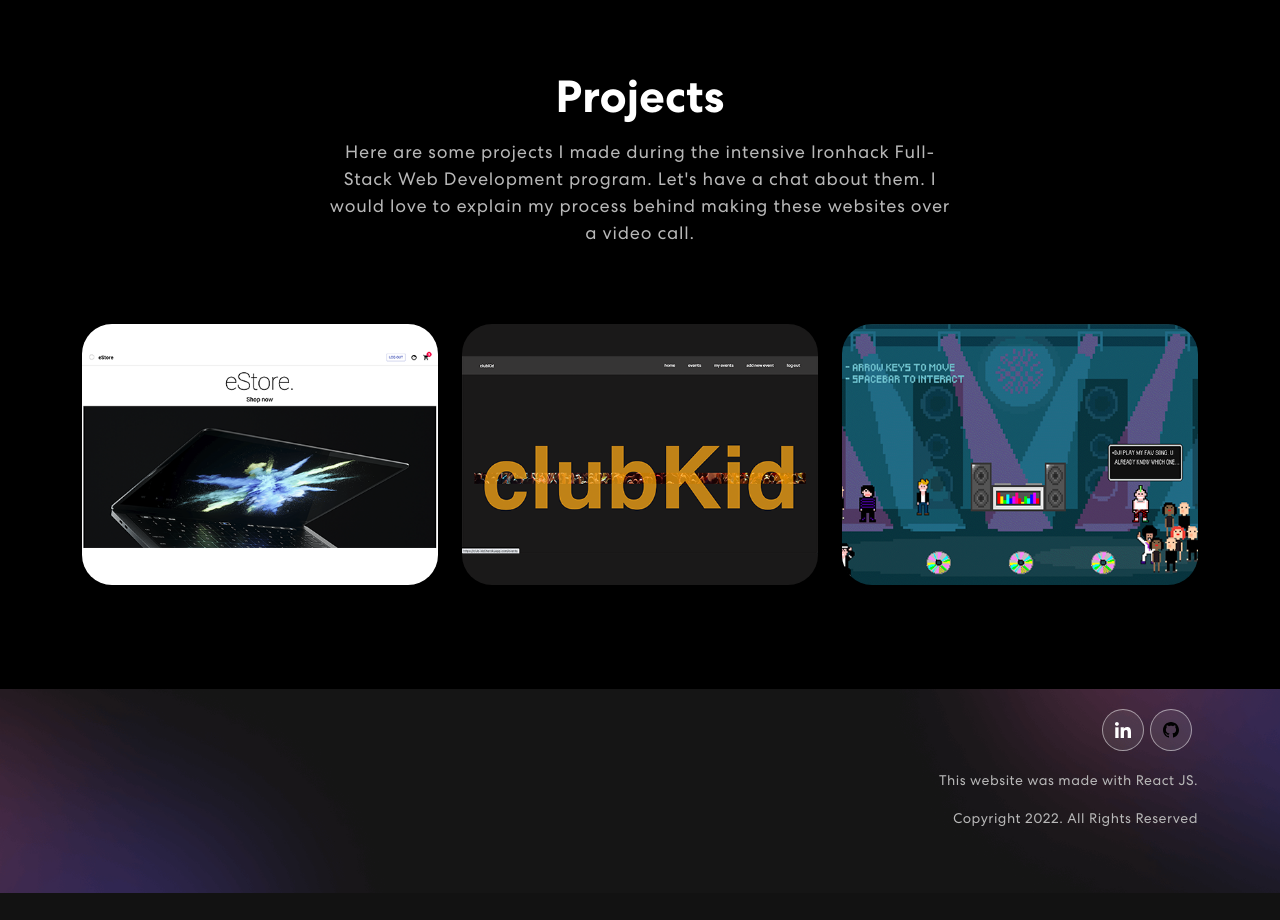
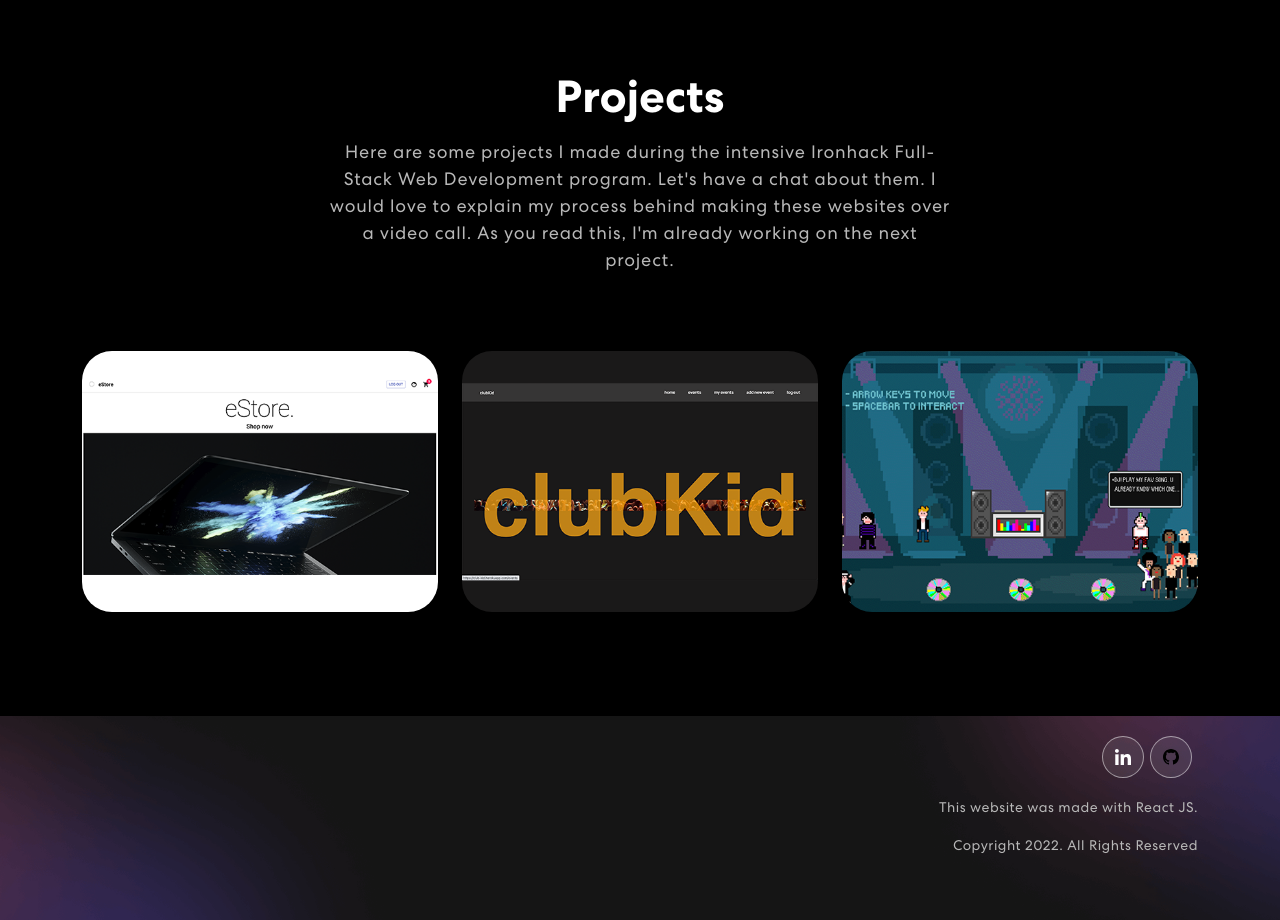
Before and after one commit to adam-alfraih/adam-alfraih, a React (Create React App) app: page / in a window 1280 px wide. Shown: the part 1760-2680 px from the top of the page. Before the commit the page ends 2653 px from the top, so only its background shows below. Built offline with nearby package versions, Linux system fonts and the light colour scheme.

Commit message:
edit banner text

```diff
--- a/src/Components/Banner.js
+++ b/src/Components/Banner.js
@@ -64,7 +64,7 @@ export const Banner = () => {
                                         <br />
                                         Wordpress, Squarespace, and Webflow are hosting services that we can work with.
                                         <br />
-                                        You can expect a website that includes clean UX/UI, mobile-friendly design, performance optimization, contact forms, mailing list signup forms, and more. Acknowledging that each project is unique, the best step forward would be to plan a one hour 1-on-1 video call with me, free of charge. That way, I can assemble a proposal that is specific to your idea and budget. Prices can be discussed after our call. As a junior web developer, you can expect fair prices to accommodate your needs.
+                                        You can expect a website that includes clean UX/UI, mobile-friendly design, performance optimization, contact forms, mailing list signup forms, and more. Acknowledging that each project is unique, the best step forward would be to book a one hour 1-on-1 video call with me, free of charge. That way, I can assemble a proposal that is specific to your idea and budget. Prices can be discussed after our call. As a junior web developer, you can expect fair prices to accommodate your needs.
                                     </p>
 
                                     <a href="mailto:adamalfraih@gmail.com">
--- a/src/Components/Projects.js
+++ b/src/Components/Projects.js
@@ -29,7 +29,7 @@ export const Projects = () => {
                 <Row>
                     <Col>
                         <h2>Projects</h2>
-                        <p>Here are some projects I made during the intensive Ironhack Full-Stack Web Development program. Let's have a chat about them. I would love to explain my process behind making these websites over a video call.</p>
+                        <p>Here are some projects I made during the intensive Ironhack Full-Stack Web Development program. Let's have a chat about them. I would love to explain my process behind making these websites over a video call. As you read this, I'm already working on the next project.</p>
                         <Tab.Container id="projects-tabs" defaultActiveKey="first">
                         <Nav variant="pills" className="nav-pills mb-5 justify-content-center align-items-center" id="pills-tab">
                             {/* <Nav.Item>
```
